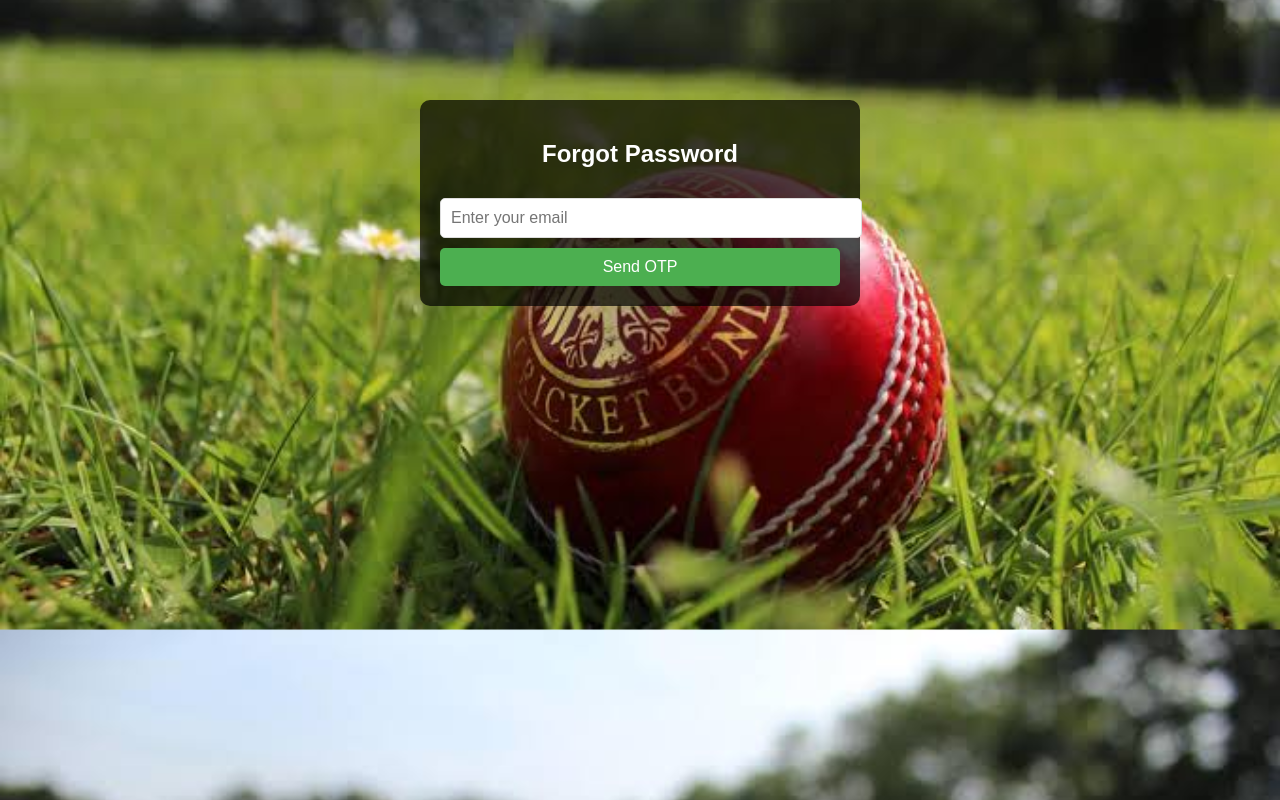
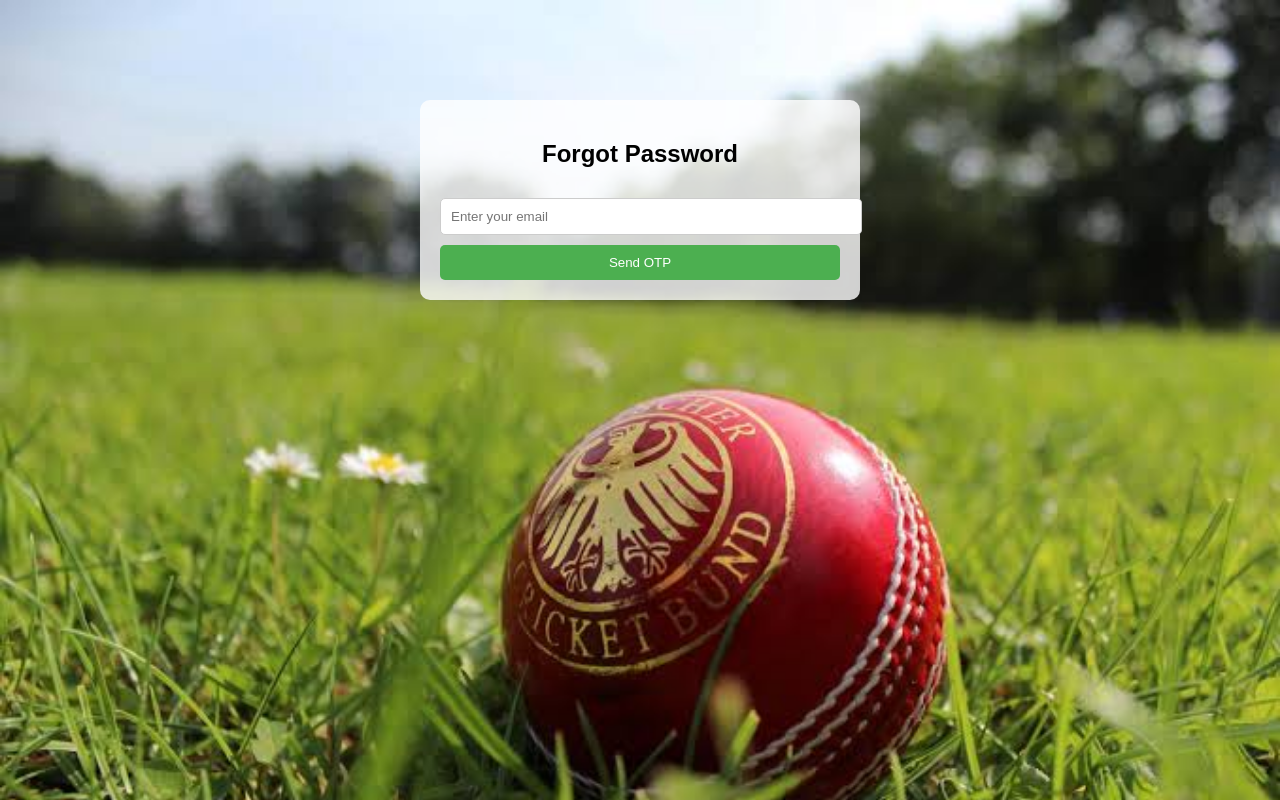
Before and after one commit to vikosingh1/Cricket-, a plain HTML site: page forgot_password.html in a window 1280 px wide. Drawn offline with Linux system fonts and the light colour scheme.

Commit message:
Update forgot_password.html

```diff
--- a/forgot_password.html
+++ b/forgot_password.html
@@ -1,4 +1,3 @@
-<!-- /public/forgot-password.html -->
 <!DOCTYPE html>
 <html lang="en">
 <head>
@@ -9,37 +8,35 @@
     body {
       background-image: url('https://raw.githubusercontent.com/vikosingh1/Cricket-/1e3f7efccbfe57e3bda02ffb2e013be0a47f99fe/images%20(3).jpeg');
       background-size: cover;
-      background-position: center;
-      color: white;
       font-family: Arial, sans-serif;
     }
     .login-container {
       max-width: 400px;
       margin: 100px auto;
       padding: 20px;
-      background-color: rgba(0, 0, 0, 0.7);
+      background-color: rgba(255, 255, 255, 0.8);
       border-radius: 10px;
+    }
+    h2 {
       text-align: center;
     }
-    .login-container input {
+    input {
       width: 100%;
       padding: 10px;
       margin: 10px 0;
+      border: 1px solid #ccc;
       border-radius: 5px;
-      border: 1px solid #ddd;
-      font-size: 16px;
     }
-    .login-container button {
+    button {
       width: 100%;
       padding: 10px;
       background-color: #4CAF50;
       color: white;
       border: none;
-      font-size: 16px;
+      border-radius: 5px;
       cursor: pointer;
-      border-radius: 5px;
     }
-    .login-container button:hover {
+    button:hover {
       background-color: #45a049;
     }
   </style>
@@ -49,12 +46,12 @@
     <h2>Forgot Password</h2>
     <form id="forgotPasswordForm">
       <input type="email" id="forgotEmail" placeholder="Enter your email" required>
-      <button type="submit">Send OTP</button>
+      <button type="submit" class="login-btn">Send OTP</button>
     </form>
   </div>
 
   <script>
-    document.getElementById('forgotPasswordForm').addEventListener('submit', async function(event) {
+    document.getElementById('forgotPasswordForm').addEventListener('submit', async function (event) {
       event.preventDefault();
       const email = document.getElementById('forgotEmail').value;
 
```
